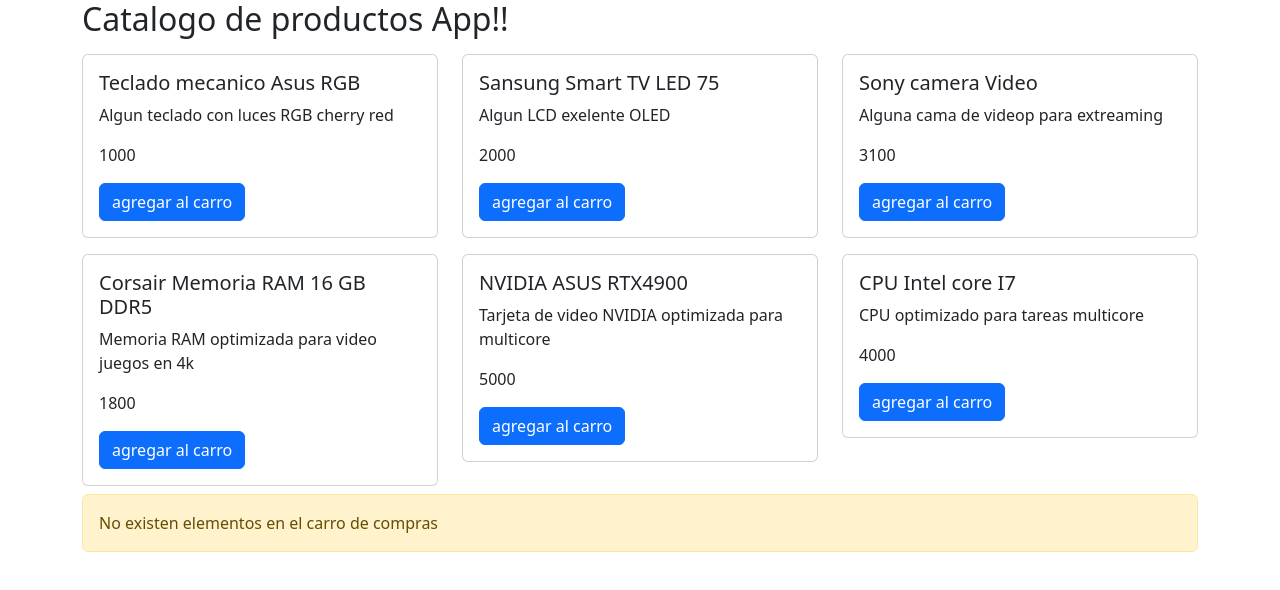
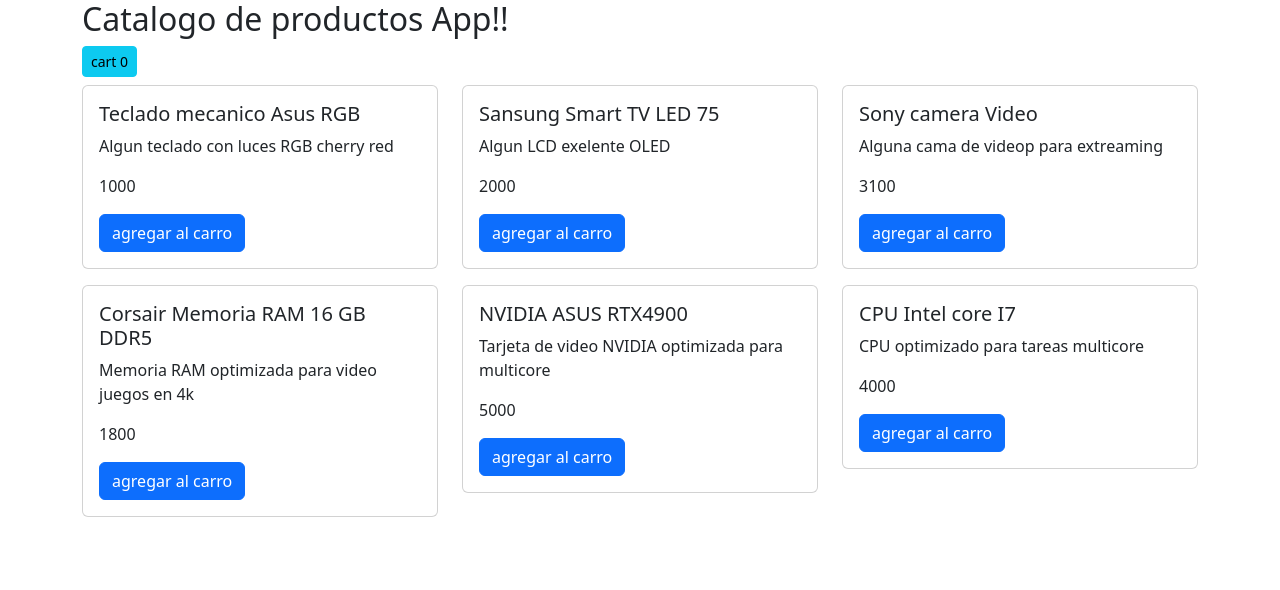
Before and after one commit to VictorManuell/CarroCompras, an Angular app: page / in a window 1280 px wide. Shown: the top 590 px of the page. Built offline with nearby package versions, Linux system fonts and the light colour scheme.

Commit message:
Guardar datos en SessionStorage y ocultar y mostrar  componente de carro de compras

```diff
--- a/src/app/components/cart-app.component.html
+++ b/src/app/components/cart-app.component.html
@@ -1,9 +1,20 @@
 <h2>Catalogo de productos App!!</h2>
+<button class="btn btn-info btn-sm" (click)="openCart()">
+  cart {{ total }}
+</button>
 
+<div class="row">
+  <div [className]="showCart ? 'col-9' : 'col'">
     <catalogo
       [products]="products"
       (productEventEmitter)="onAddCart($event)"
     ></catalogo>
+  </div>
+  @if (showCart) {
+    <div class="col-3">
+      <button class="btn btn-secondary float-end" (click)="openCart()">
+        X
+      </button>
 
       @if (items.length > 0) {
         <cart
@@ -16,3 +27,6 @@
           No existen elementos en el carro de compras
         </div>
       }
+    </div>
+  }
+</div>
--- a/src/app/components/cart-app.component.ts
+++ b/src/app/components/cart-app.component.ts
@@ -5,10 +5,11 @@
 import { CartComponent } from './cart/cart.component';
 import { CartItem } from '../models/cartItems';
 import { product } from '../data/product.data';
+import { CommonModule } from '@angular/common';
 
 @Component({
   selector: 'cart-app',
-  imports: [CatalogoComponent, CartComponent],
+  imports: [CatalogoComponent, CartComponent, CommonModule],
   templateUrl: './cart-app.component.html',
 })
 export class CartAppComponent implements OnInit {
@@ -17,11 +18,13 @@
   items: CartItem[] = [];
 
   total: number = 0;
+  showCart: boolean = false; //variable para controlar si mostramos u ocultamos la vista del carro de compras
 
   constructor(private service: ProductService) {}
 
   ngOnInit(): void {
     this.products = this.service.findAll();
+    this.items = JSON.parse(sessionStorage.getItem('cart')!) || [];
     this.calculateTotal();
   }
 
@@ -41,11 +44,13 @@
       this.items = [...this.items, { product: { ...product }, quantity: 1 }];
     }
     this.calculateTotal();
+    this.saveSession();
   }
 
   onDeleteCart(id: number): void {
     this.items = this.items.filter((item) => item.product.id !== id);
     this.calculateTotal();
+    this.saveSession();
   }
 
   calculateTotal(): void {
@@ -54,4 +59,15 @@
       0,
     );
   }
+
+  //se guarda en sessionSotorage metodo ya nativo
+  saveSession(): void {
+    //recordar parsear por que solo aseptra string o texto plano
+    sessionStorage.setItem('cart', JSON.stringify(this.items));
+  }
+
+  //metodo de vista de el componente de carro de compras
+  openCart(): void {
+    this.showCart = !this.showCart;
+  }
 }
--- a/src/app/components/cart/cart.component.html
+++ b/src/app/components/cart/cart.component.html
@@ -31,7 +31,7 @@
   <tfoot>
     <tr>
       <td colspan="4" class="text-end fw-bold">Total</td>
-      <td colspan="1" class="text-end fw-bold">{{ total }}</td>
+      <td colspan="1" class="text-start fw-bold">{{ total }}</td>
     </tr>
   </tfoot>
 </table>
```
Lines whose indentation alone changed are shown as unchanged.
